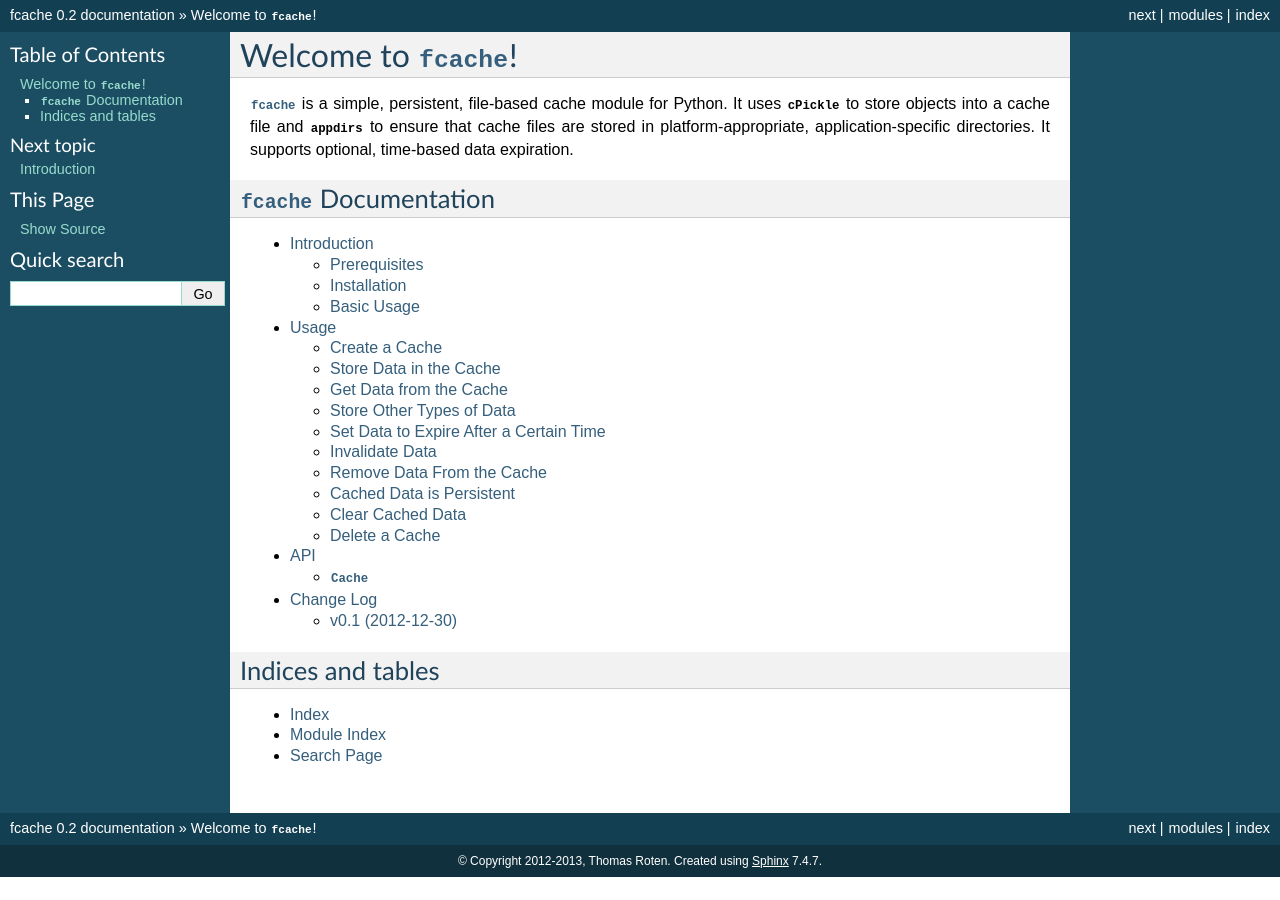
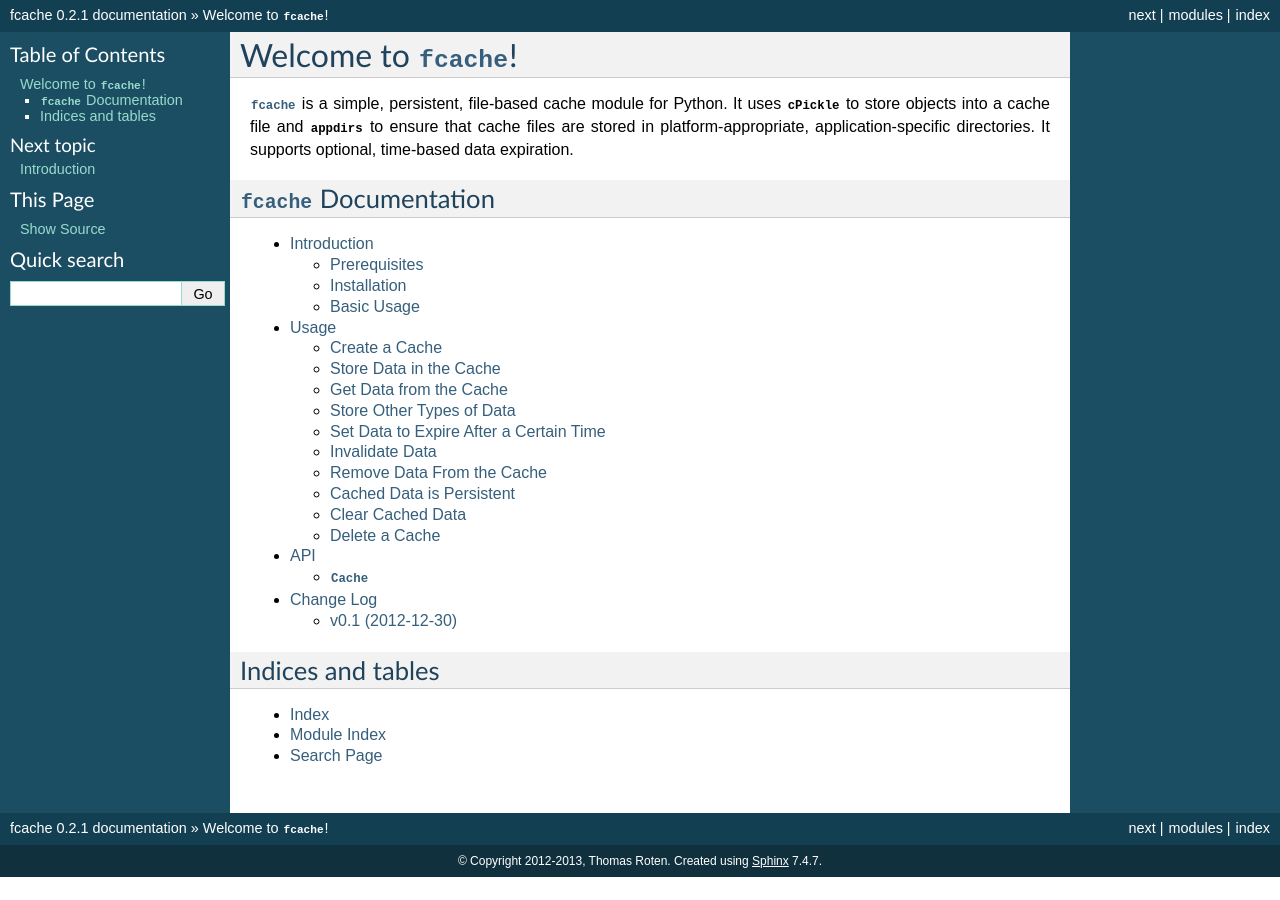
Before and after one commit to tsroten/fcache, a Sphinx documentation site: the page built from docs/index.rst, in a window 1280 px wide. Built offline with Sphinx 7.4.7, drawn with Linux system fonts in a browser that asks for light colours.

Commit message:
updated to v0.2.1

```diff
--- a/docs/conf.py
+++ b/docs/conf.py
@@ -54,7 +54,7 @@ copyright = u'2012-2013, Thomas Roten'
 # The short X.Y version.
 version = '0.2'
 # The full version, including alpha/beta/rc tags.
-release = '0.2'
+release = '0.2.1'
 
 # The language for content autogenerated by Sphinx. Refer to documentation
 # for a list of supported languages.
```
